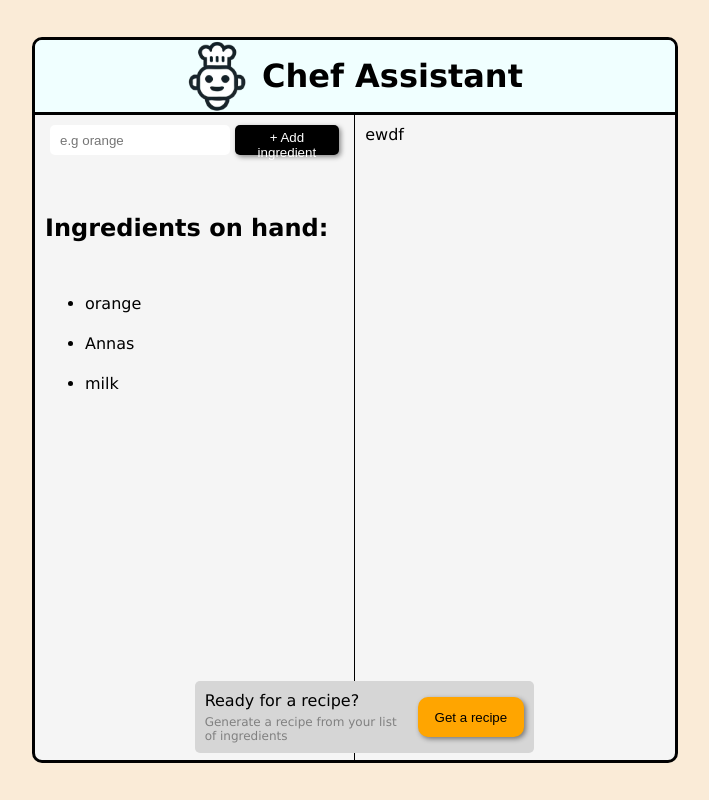
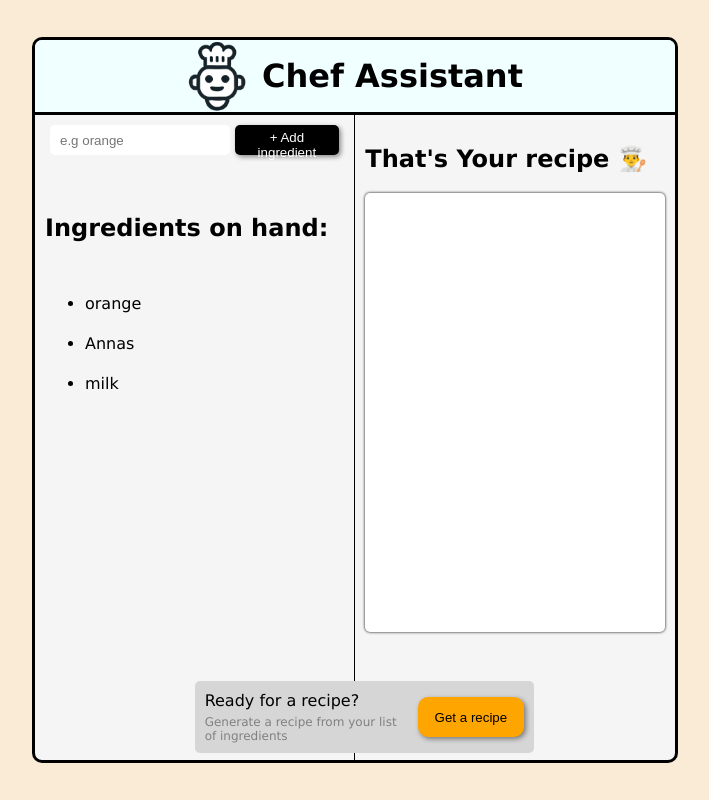
Before and after one commit to MazenFathy2008/chef-assistatn, a React (Vite) app: page / in a window 1280 px wide. Shown: the whole page, without its empty margins (285-994 px from the left). Built offline with nearby package versions, Linux system fonts and the light colour scheme.

Commit message:
results section creating and styling

```diff
--- a/index.html
+++ b/index.html
@@ -2,7 +2,7 @@
 <html lang="en">
   <head>
     <meta charset="UTF-8" />
-    <link rel="icon" type="image/svg+xml" href="/favicon.svg" />
+    <link rel="icon" type="image/png+xml" href="chef-icon.png" />
     <meta name="viewport" content="width=device-width, initial-scale=1.0" />
     <title>Chef assistatn</title>
   </head>
--- a/src/components/resultsSection.jsx
+++ b/src/components/resultsSection.jsx
@@ -1,5 +1,8 @@
 export default function resultssection(){
     return(
-        <section>ewdf</section>
+        <section className="results-sec">
+            <h1>That's Your recipe 👨‍🍳</h1>
+            <p></p>
+        </section>
     )
 }
--- a/src/styles/main.css
+++ b/src/styles/main.css
@@ -85,6 +85,8 @@ main section{
     background-color: orange;
     box-shadow: 2px 2px 5px rgba(0, 0, 0, 0.44);
     transition: 0.25s;
+    cursor: pointer;
+
 }
 .ready-con div{
     flex-direction: column;
@@ -95,3 +97,18 @@ main section{
     font-size: 0.75rem;
     color: grey;
 }
+.results-sec{
+    align-items: center;
+    gap: 25px;
+    height: 100%;
+}
+.results-sec h1{
+    white-space: nowrap;
+}
+.results-sec p{
+    width: 100%;
+    height: 70%;
+    background-color: white;
+    box-shadow: 0 0 3px black;
+    border-radius: 5px;
+}
```
